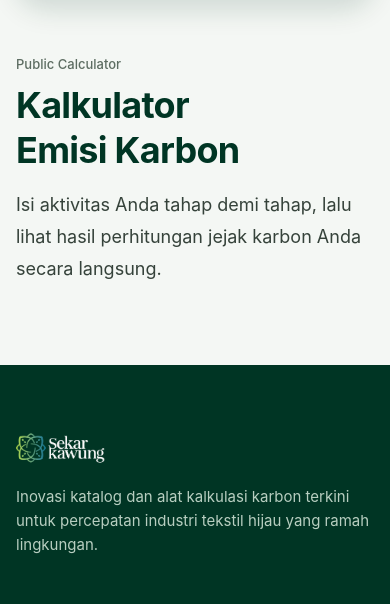
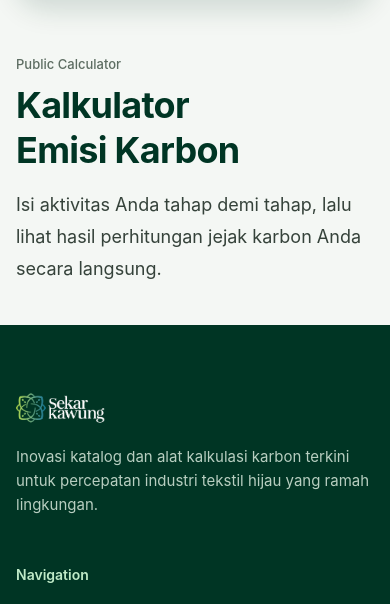
Before and after one commit to Rizal-Nurochman/sekar-kawung, a Laravel app: template resources/views/landing/calculator/edit.blade.php in a window 390 px wide. Shown: the part 83-687 px from the top of the page. Run offline with Laravel 12, Linux system fonts and the light colour scheme; the template is opened without the code that fills it, so the values that code supplies are empty; style sheets or scripts are compiled from the project's sources; parts of the project's set-up code (start-up, migrations or seed data) failed here and were passed over; some libraries are stand-ins or nearby versions.

Commit message:
fix padding for calculator

```diff
--- a/resources/views/landing/calculator/edit.blade.php
+++ b/resources/views/landing/calculator/edit.blade.php
@@ -4,7 +4,7 @@
 
 <x-landing.layouts.app title="Public Calculator | Sekar Kawung" hero-background="bg-foam-50">
     <x-slot:hero>
-        <section class="mx-auto w-full max-w-[1200px] px-4 pb-20 pt-14 sm:px-6 lg:px-0">
+        <section class="mx-auto w-full max-w-[1200px] px-4 pb-10 pt-14 sm:px-6 lg:px-0">
             <p class="text-[13px] font-medium text-ink-muted">Public Calculator</p>
             <h1 class="mt-2 max-w-[688px] text-4xl font-bold leading-tight tracking-[-0.02em] text-balance text-pine-900 sm:text-5xl sm:leading-[1.2]">Kalkulator Emisi Karbon</h1>
             <p class="mt-4 max-w-[65ch] text-lg leading-8 text-ink-soft">Isi aktivitas Anda tahap demi tahap, lalu lihat hasil perhitungan jejak karbon Anda secara langsung.</p>
```
